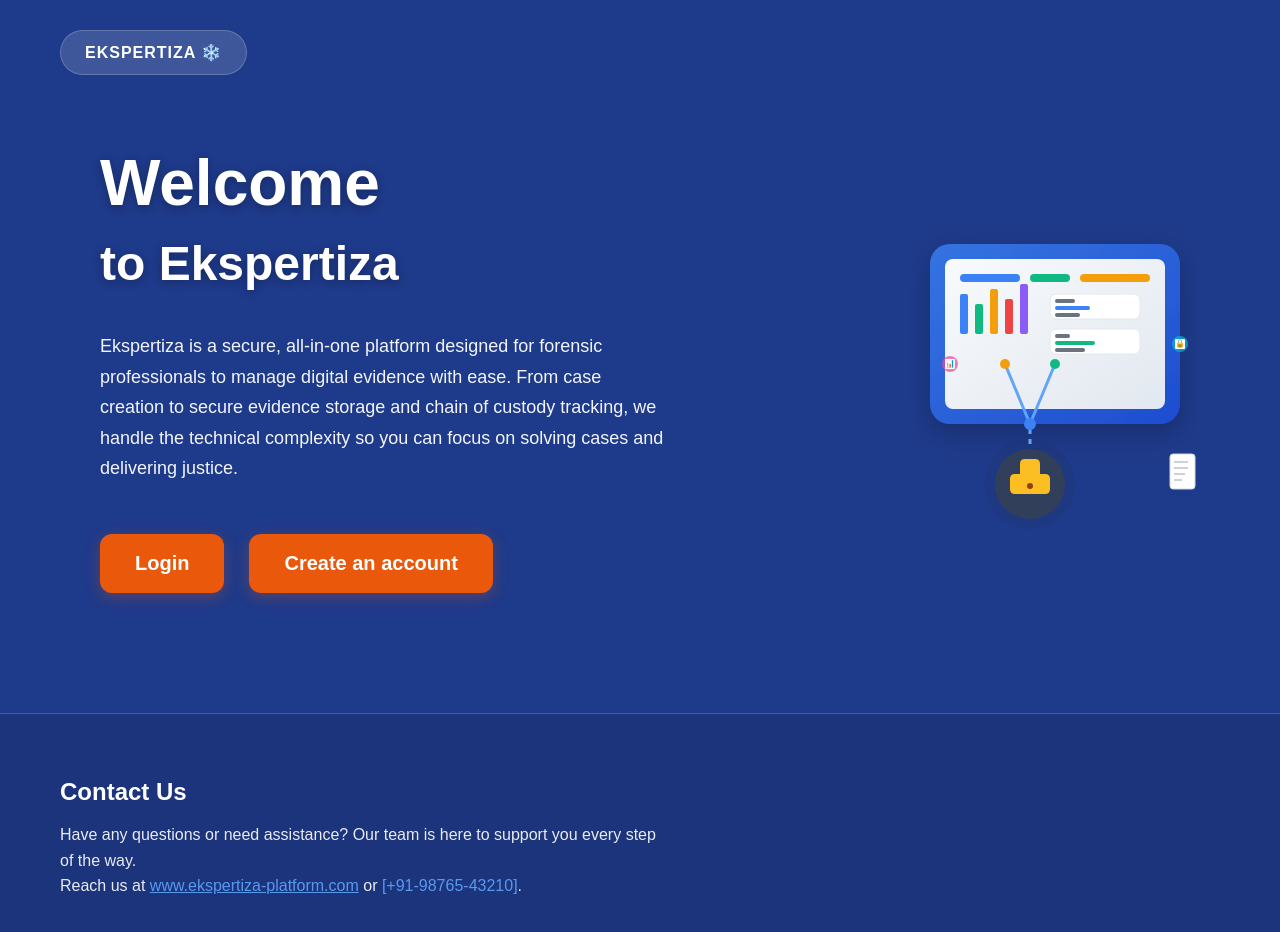
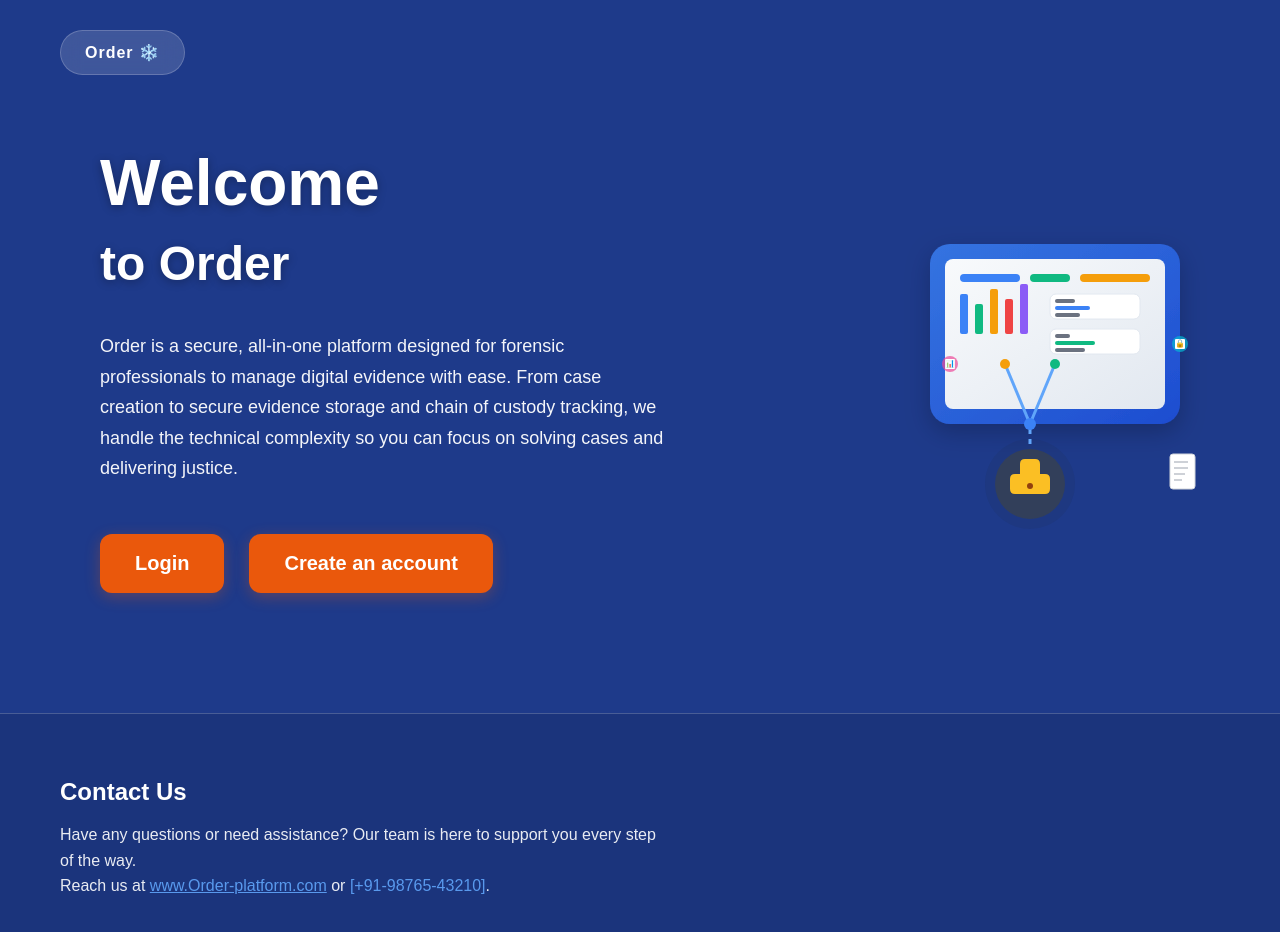
Before and after one commit to TanishtaVarman/Forensic-Workspace, a React (Create React App) app: page / in a window 1280 px wide. Shown: the top 932 px of the page. Built offline with nearby package versions, Linux system fonts and the light colour scheme; no server answers.

Commit message:
Update App.js

```diff
--- a/src/App.js
+++ b/src/App.js
@@ -77,7 +77,7 @@ function Home() {
           color: 'white',
           letterSpacing: '1px'
         }}>
-          EKSPERTIZA ❄️
+          Order ❄️
         </div>
       </div>
 
@@ -113,7 +113,7 @@ function Home() {
             textShadow: '0 2px 10px rgba(0,0,0,0.3)',
             marginTop: '-20px'
           }}>
-            to Ekspertiza
+            to Order
           </h2>
 
           <p style={{
@@ -125,7 +125,7 @@ function Home() {
             maxWidth: '580px',
             textAlign: 'left'
           }}>
-            Ekspertiza is a secure, all-in-one platform designed for forensic professionals to manage digital evidence with ease. From case creation to secure evidence storage and chain of custody tracking, we handle the technical complexity so you can focus on solving cases and delivering justice.
+            Order is a secure, all-in-one platform designed for forensic professionals to manage digital evidence with ease. From case creation to secure evidence storage and chain of custody tracking, we handle the technical complexity so you can focus on solving cases and delivering justice.
           </p>
 
           <div style={{ display: 'flex', gap: '25px', marginBottom: '80px' }}>
@@ -264,7 +264,7 @@ function Home() {
             maxWidth: '600px'
           }}>
             Have any questions or need assistance? Our team is here to support you every step of the way.<br />
-            Reach us at <a href="https://www.ekspertiza-platform.com" style={{ color: '#60a5fa', textDecoration: 'underline' }}>www.ekspertiza-platform.com</a> or <span style={{ color: '#60a5fa' }}>[+91-98765-43210]</span>.
+            Reach us at <a href="https://www.Order-platform.com" style={{ color: '#60a5fa', textDecoration: 'underline' }}>www.Order-platform.com</a> or <span style={{ color: '#60a5fa' }}>[+91-98765-43210]</span>.
           </p>
         </div>
       </footer>
```
